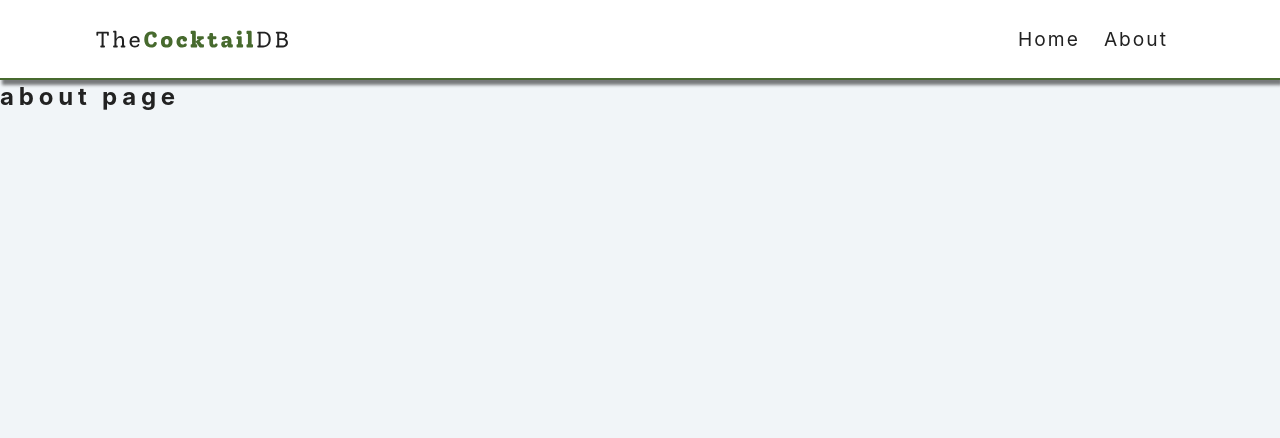
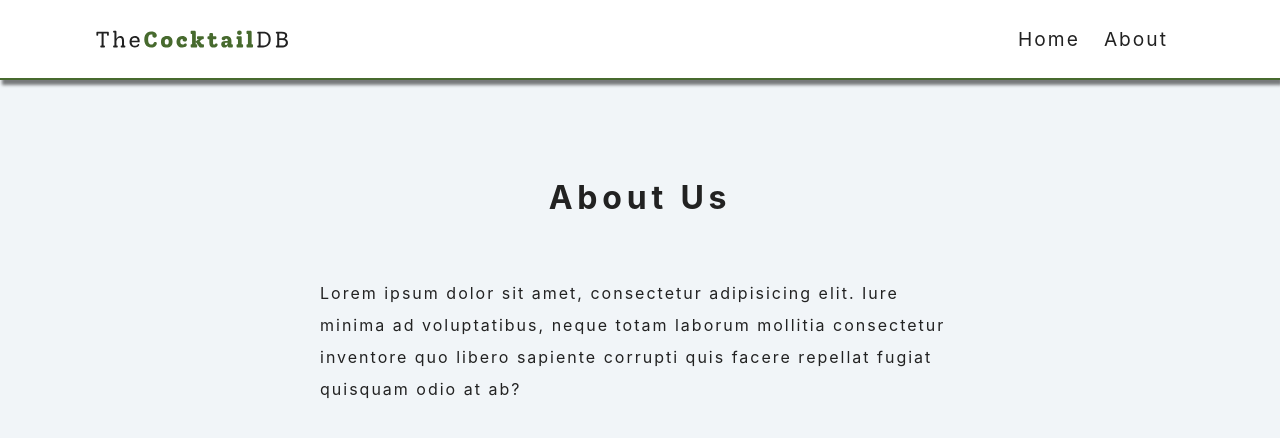
Before and after one commit to Crossroads30/coctails-react-app, a React (Vite) app: page /about in a window 1280 px wide. Shown: the top 438 px of the page. Built offline with nearby package versions, Linux system fonts and the light colour scheme.

Commit message:
feat: add content to about page

```diff
--- a/src/pages/About.jsx
+++ b/src/pages/About.jsx
@@ -2,9 +2,10 @@
 
 const About = () => {
   return (
-    <div>
-      <h2>about page</h2>
-    </div>
+<section className="section about-section">
+  <h1 className="section-title">about us</h1>
+  <p>Lorem ipsum dolor sit amet, consectetur adipisicing elit. Iure minima ad voluptatibus, neque totam laborum mollitia consectetur inventore quo libero sapiente corrupti quis facere repellat fugiat quisquam odio at ab?</p>
+</section>
   )
 }
 
```
